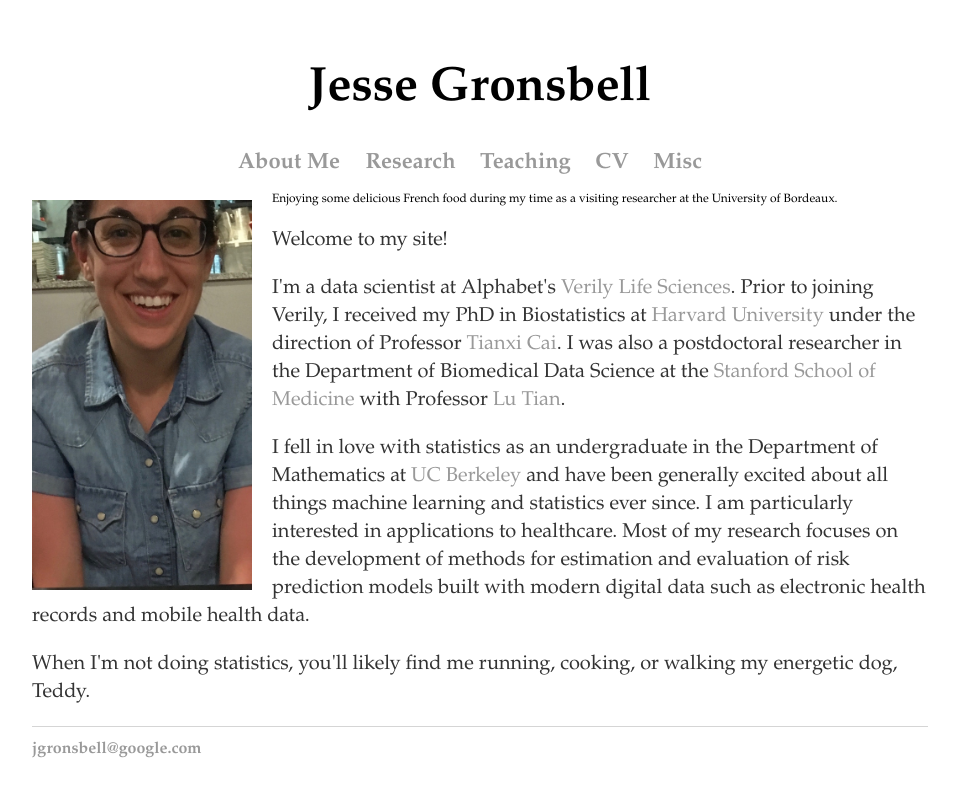
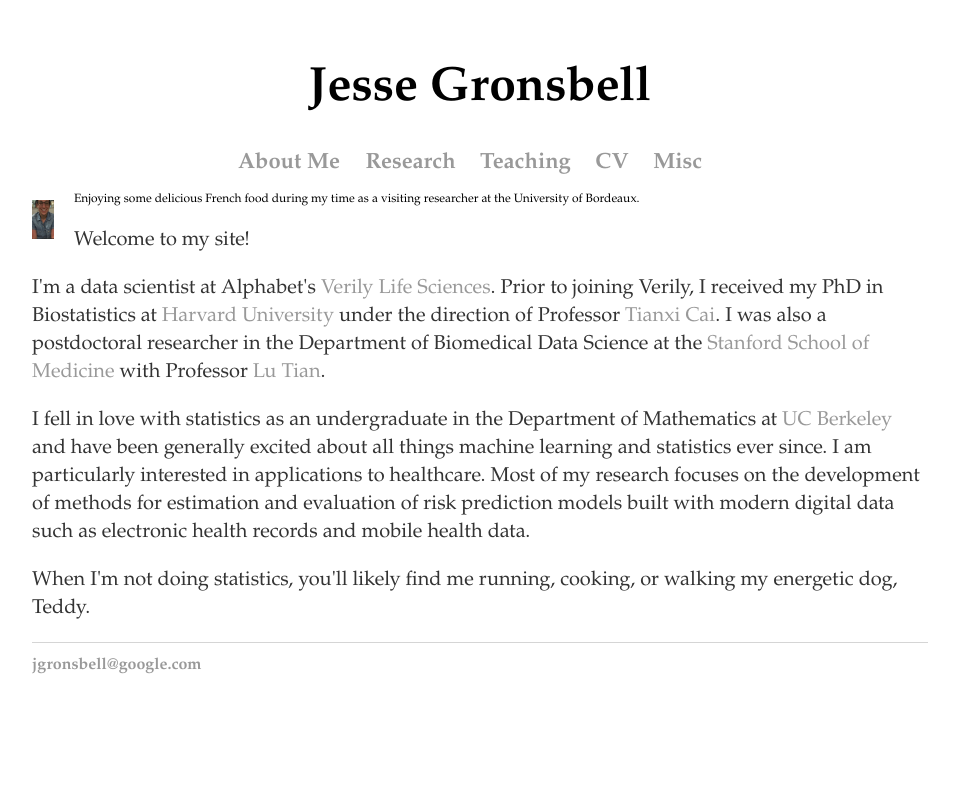
Before and after one commit to jgrons/old_website, a Jekyll site: the page built from index.html, in a window 1280 px wide. Shown: the top 797 px of the page, without its empty margins (160-1119 px from the left). Built offline with Jekyll 4.4.1, drawn with Linux system fonts in a browser that asks for light colours.

Commit message:
Update index.html

```diff
--- a/index.html
+++ b/index.html
@@ -5,7 +5,7 @@
 
 
 		<div id="images">
-            <img src="../pics/me_france.jpeg" HEIGHT="390" WIDTH="220" align="left" style="margin:8px 20px 0px 0px"
+            <img src="../pics/me_france.jpeg" HEIGHT="39" WIDTH="22" align="left" style="margin:8px 20px 0px 0px"
                   title="JG" alt="JG"/>
 	<div class="caption" style="font-size:12px; font-family: palatino">Enjoying some delicious French food during my time as a visiting
 	  researcher at the University of Bordeaux.</div>
```
